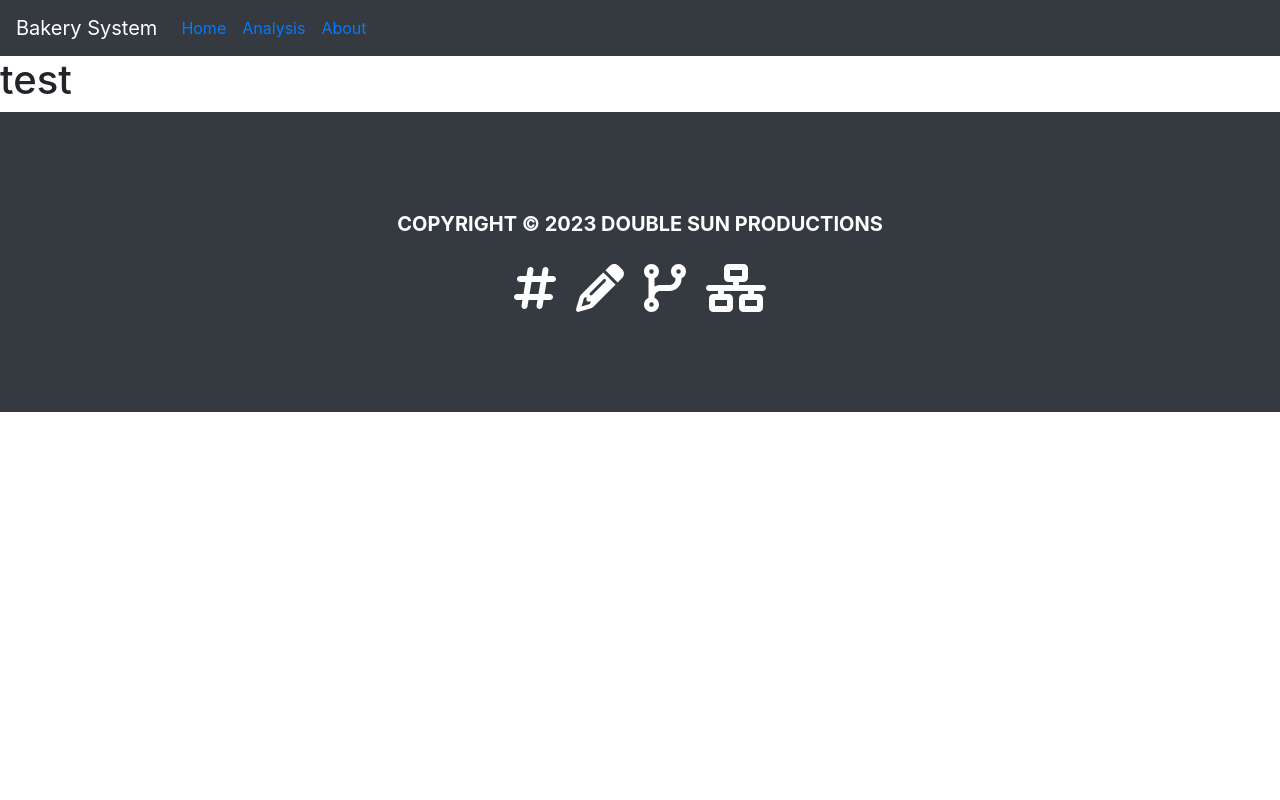
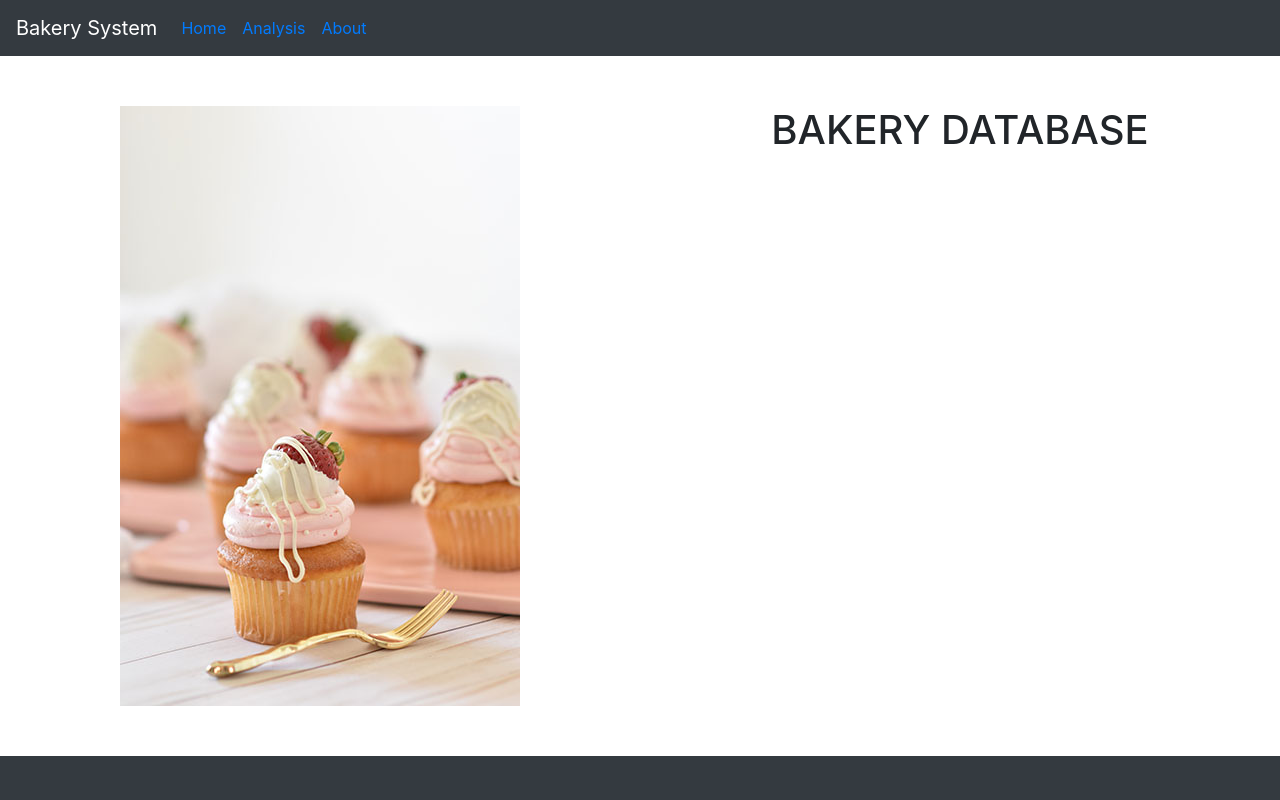
Before and after one commit to ravenusmc/bakery_database, a Vue app in the folder client/: page /#/ in a window 1280 px wide. Shown: the top 800 px of the page. Built offline with nearby package versions, Linux system fonts and the light colour scheme.

Commit message:
working on landing page

```diff
--- a/client/src/App.vue
+++ b/client/src/App.vue
@@ -21,4 +21,8 @@ export default {
 
 
 <style>
+
+.center {
+  text-align: center;
+}
 </style>
--- a/client/src/components/landing/Top.vue
+++ b/client/src/components/landing/Top.vue
@@ -1,6 +1,12 @@
 <template>
 	<div>
-		<h1>test</h1>
+		<section>
+			<div class='pic-div'>
+			</div>
+			<div class="paragragh-div">
+ 				<h1 class="center heading">Bakery Database</h1>
+			</div>
+		</section>
 	</div>
 </template>
 
@@ -10,3 +16,27 @@ export default {
 }
 
 </script>
+
+<style scoped>
+
+section {
+  display: grid;
+  grid-template-columns: 1fr 1fr;
+  height: 600px;
+  margin: 50px 0 50px 0;
+}
+
+.pic-div {
+	display: flex;
+  justify-content: center;
+  align-items: center;
+  background-image: url("../../assets/images/cupcakes.jpg");
+  background-position: center;
+  background-repeat: no-repeat;
+}
+
+.heading {
+  text-transform: uppercase;
+}
+
+</style>
```
Also changed, not shown: client/src/assets/images/cupcakes.jpg, 1 other file (tests, documents, lock files or other folders).
